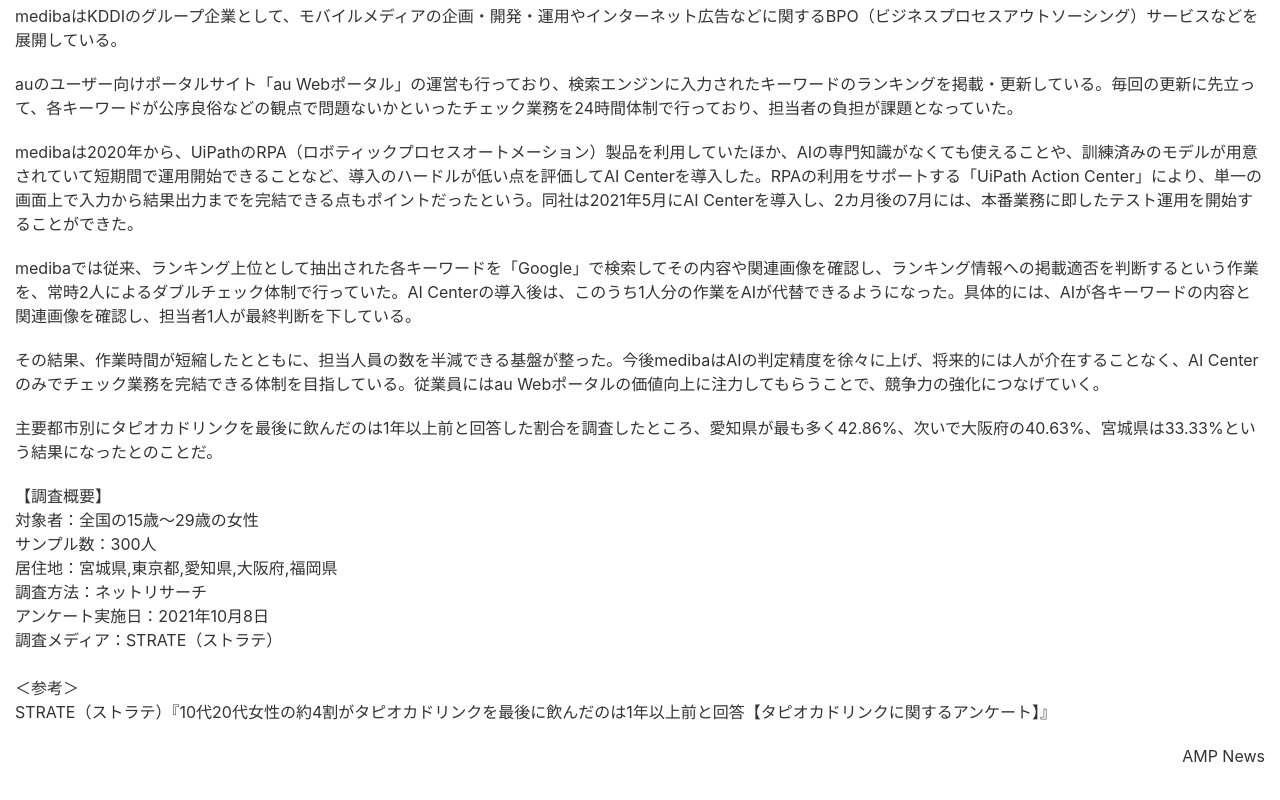
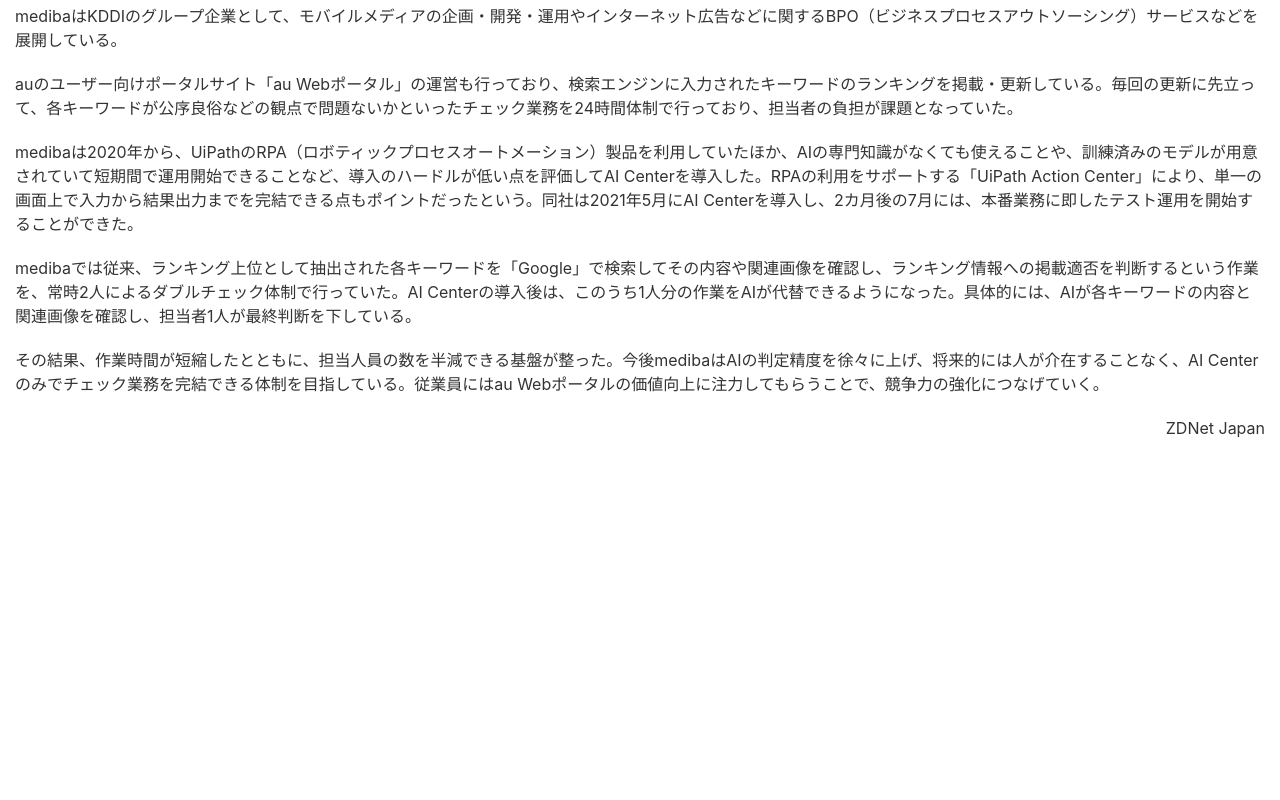
Before and after one commit to Kosei-Yamamura/BMRweb-it02, a plain HTML site: page index.html in a window 1280 px wide. Shown: the part 764-1564 px from the top of the page. After the commit the page ends 1274 px from the top, so only its background shows below. Drawn offline with Linux system fonts and the light colour scheme.

Commit message:
copyright変更

```diff
--- a/index.html
+++ b/index.html
@@ -63,8 +63,6 @@
           </div>
           -->
 
-          <p>主要都市別にタピオカドリンクを最後に飲んだのは1年以上前と回答した割合を調査したところ、愛知県が最も多く42.86%、次いで大阪府の40.63%、宮城県は33.33%という結果になったとのことだ。</p>
-
           <!--
           <div class="uk-margin uk-card uk-card-default uk-card-body uk-text-meta">
             <img data-src="img/tapioca04.jpg" uk-img>
@@ -72,17 +70,8 @@
           </div>
           -->
 
-          <p>【調査概要】<br>
-            対象者：全国の15歳～29歳の女性<br>
-            サンプル数：300人<br>
-            居住地：宮城県,東京都,愛知県,大阪府,福岡県<br>
-            調査方法：ネットリサーチ<br>
-            アンケート実施日：2021年10月8日<br>
-            調査メディア：STRATE（ストラテ）<br>
-            <br>
-            ＜参考＞<br>
-            STRATE（ストラテ）『10代20代女性の約4割がタピオカドリンクを最後に飲んだのは1年以上前と回答【タピオカドリンクに関するアンケート】』</p>
-          <div class="uk-align-right">AMP News</div>
+
+          <div class="uk-align-right">ZDNet Japan</div>
         </div>
       </article>
     </li>
```
